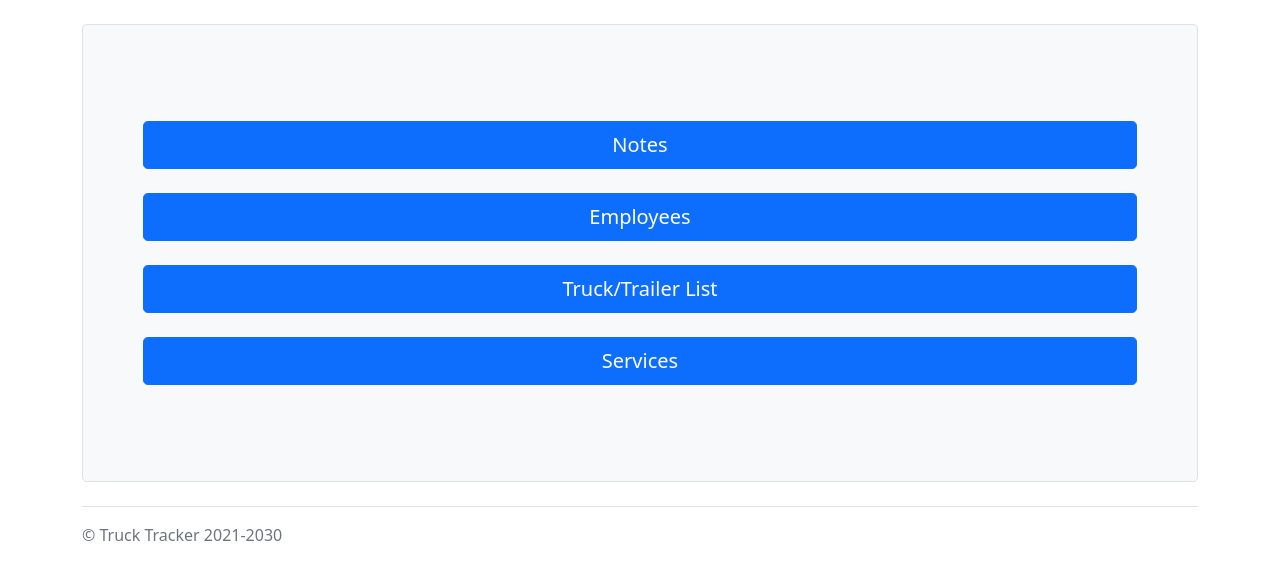
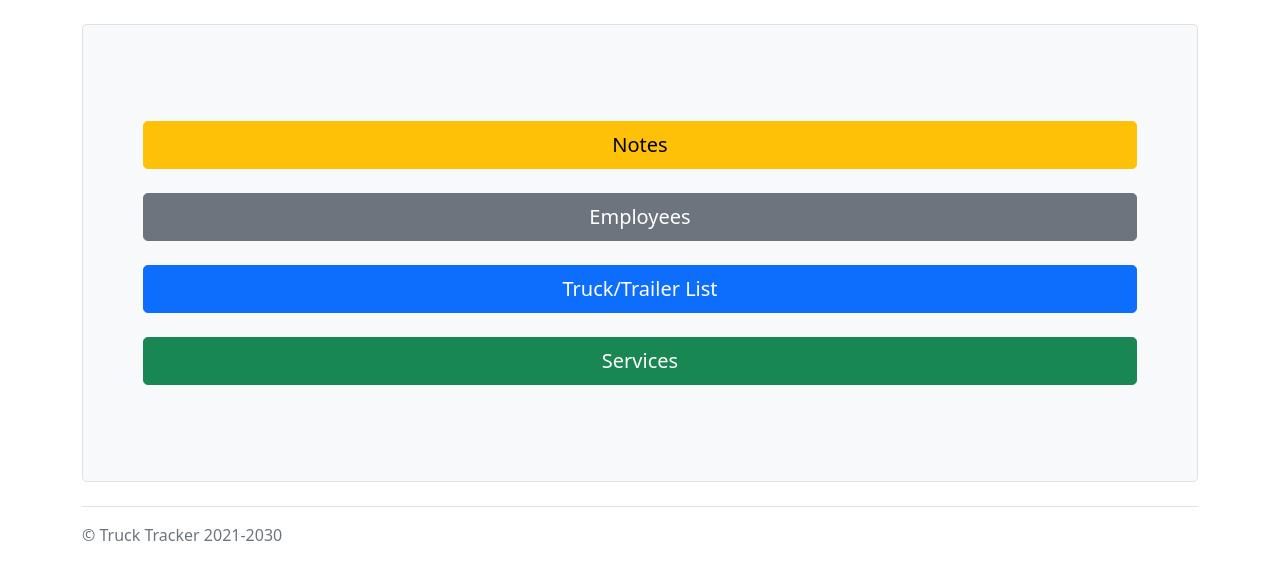
Before and after one commit to CodyBu/Truck-Tracker, a Flask app: page /admin in a window 1280 px wide. Shown: the part 183-763 px from the top of the page. Run offline with Flask 2, Linux system fonts and the light colour scheme; a user stored in the database is signed in; some libraries are stand-ins or nearby versions.

Commit message:
Update admin.html

```diff
--- a/templates/admin.html
+++ b/templates/admin.html
@@ -16,10 +16,10 @@
 
     <div class="p-5 mb-4 bg-light border rounded-3 text-center container">
       <div class="container-md py-5 d-grid gap-4">
-        <a class="btn btn-primary btn-lg btn-block" href="{{ url_for('viewNotes') }}" role="button">Notes</a>
-        <a class="btn btn-primary btn-lg btn-block" href="{{ url_for('viewEmployees') }}" role="button">Employees</a>
+        <a class="btn btn-warning btn-lg btn-block" href="{{ url_for('viewNotes') }}" role="button">Notes</a>
+        <a class="btn btn-secondary btn-lg btn-block" href="{{ url_for('viewEmployees') }}" role="button">Employees</a>
         <a class="btn btn-primary btn-lg btn-block" href="{{ url_for('viewVehicles') }}" role="button">Truck/Trailer List</a>
-        <a class="btn btn-primary btn-lg btn-block" href="{{ url_for('viewServices') }}" role="button">Services</a>
+        <a class="btn btn-success btn-lg btn-block" href="{{ url_for('viewServices') }}" role="button">Services</a>
       </div>
     </div>
 
```
